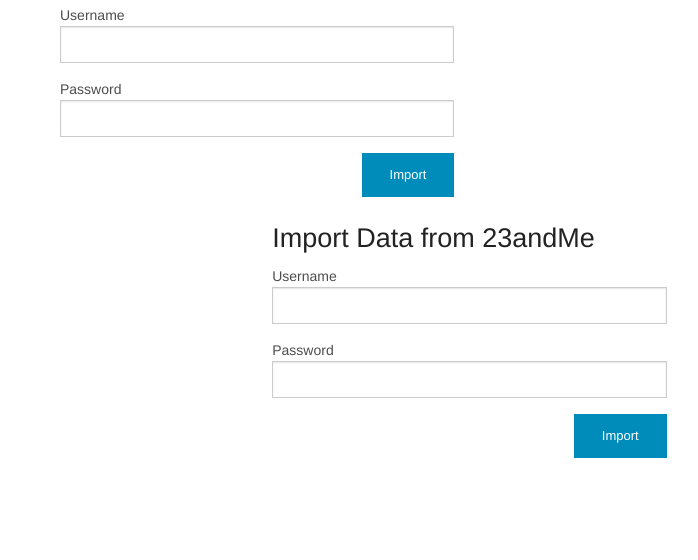
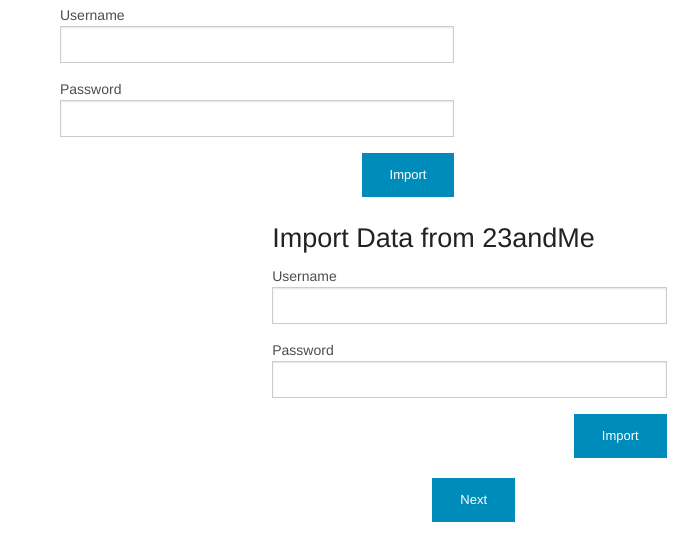
Before and after one commit to Dr-Ace/personal_nutrition, a website: page import_data.html in a window 1280 px wide. Shown: the part 180-740 px from the top of the page, without its empty margins (110-808 px from the left). Drawn offline with nearby package versions, Linux system fonts and the light colour scheme.

Commit message:
added next button

```diff
--- a/import_data.html
+++ b/import_data.html
@@ -118,6 +118,10 @@
 
     </div>
 
+    <div class="large-6 medium-6 columns button-right">
+      <a href="profile.html" class="small button">Next</a>
+    </div>
+
     <script src="bower_components/jquery/dist/jquery.min.js"></script>
     <script src="bower_components/foundation/js/foundation.min.js"></script>
     <script src="js/app.js"></script>
```
